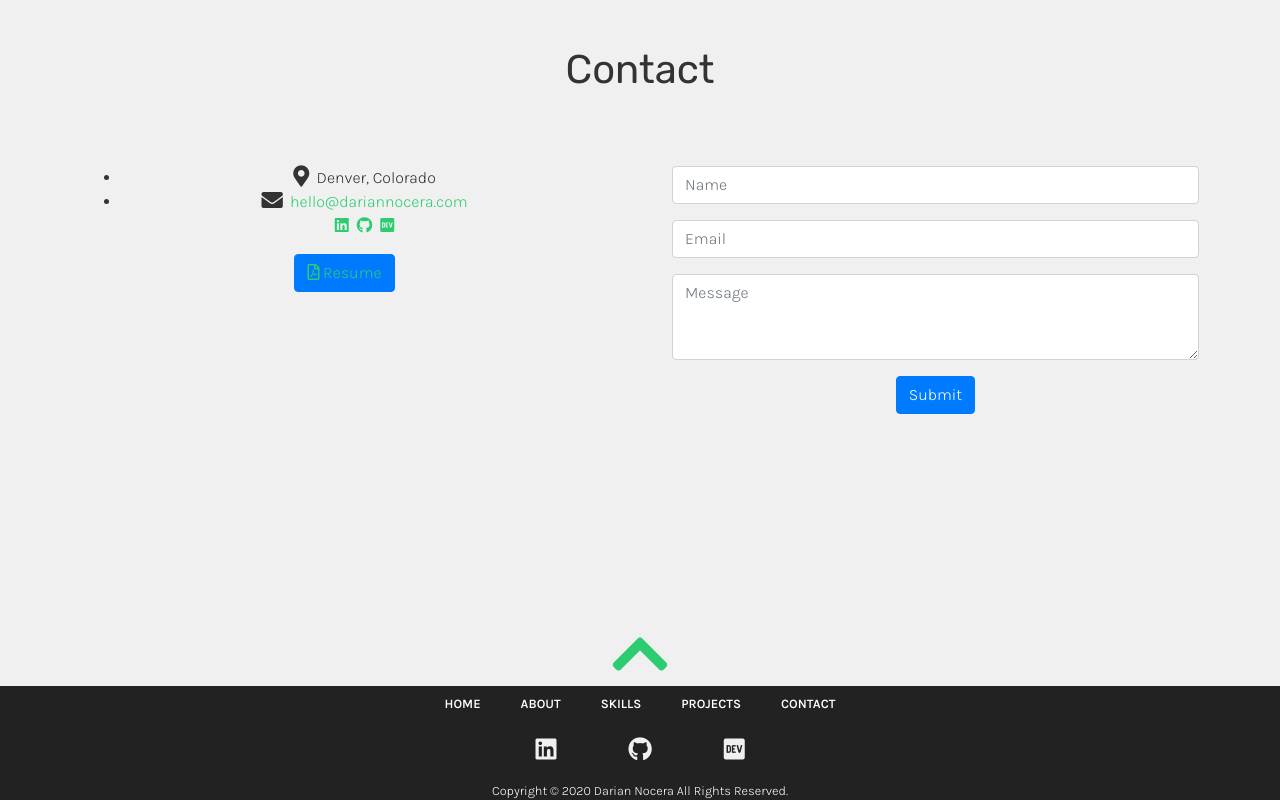
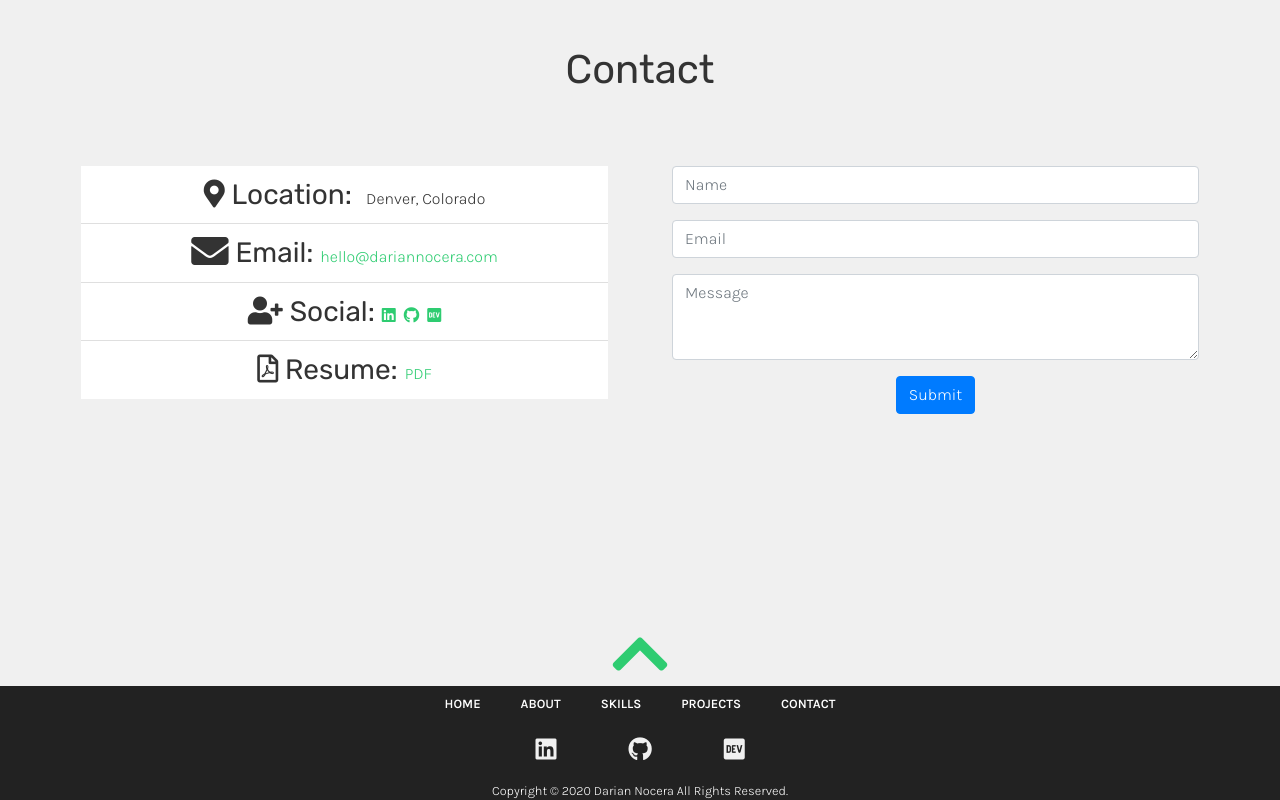
Before and after one commit to darnocer/vue-portfolio-template, a Vue app: page / in a window 1280 px wide. Shown: the part 3356-4156 px from the top of the page. Built offline with nearby package versions, Linux system fonts and the light colour scheme.

Commit message:
contact content

```diff
--- a/src/pages/Contact.vue
+++ b/src/pages/Contact.vue
@@ -4,31 +4,39 @@
     <div class="container-fluid">
       <h1>Contact</h1>
       <div class="row">
-        <div class="col-sm-12 col-md-6 flex-col">
-          <ul>
-            <li>
-              <i class="fas fa-map-marker-alt fa-lg"></i>
+        <div class="col-sm-12 col-md-6 flex-col" data-aos="fade-right" data-aos-duration="1000">
+          <ul class="list-group list-group-flush">
+            <li class="list-group-item">
+              <h3 class="d-inline"><i class="fas fa-map-marker-alt"></i> Location: </h3>
               <span>&nbsp; {{contact.city}}</span>
             </li>
-            <li>
-              <i class="fa fa-envelope fa-lg"></i>&nbsp;
+            <li class="list-group-item">
+              <h3 class="d-inline">
+              <i class="fa fa-envelope fa-lg"></i> Email: </h3>
               <a href="mailto:hello@dariannocera.com">
                 <span>{{contact.email}}</span>
               </a>
               </li>
-            <li v-for="(item,i) in social" :key="i"
-            class="social-item list-inline-item">
+              <li class="list-group-item">
+                <h3 class="d-inline"><i class="fas fa-user-plus"></i> Social: </h3>
+
+            <div v-for="(item,i) in social" :key="i"
+            class="social-item social-spacing list-inline-item">
               <a :href= item.url :alt= item.name>
                 <i :class= item.faClass > </i>
               </a>
+              </div>
             </li>
+            <li class="list-group-item">
+              <h3 class="d-inline"> <i class="far fa-file-pdf"></i> Resume: </h3>
+          <a :href="contact.resumeLink" target="_blank">
+          PDF
+        </a>
+        </li>
         </ul>
-        <a :href="contact.resumeLink" class="btn btn-primary" target="_blank">
-          <i class="far fa-file-pdf"></i>
-          Resume
-        </a>
+
       </div>
-      <div class="col-sm-12 col-md-6 flex-col">
+      <div class="col-sm-12 col-md-6 flex-col" data-aos="fade-right" data-aos-duration="1000">
         <form>
           <div class="form-group">
             <input type="text" class="form-control" placeholder="Name">
```
